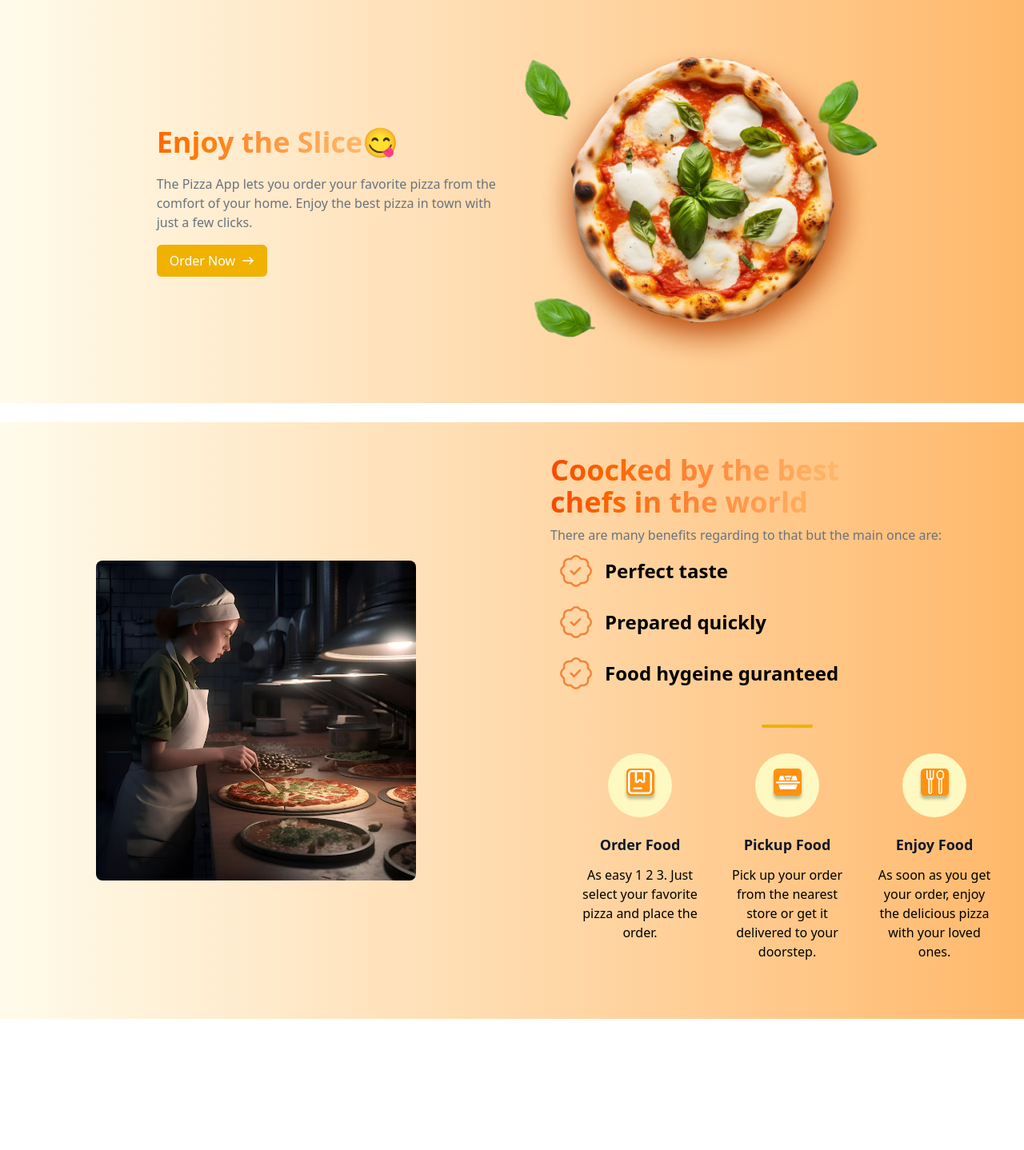
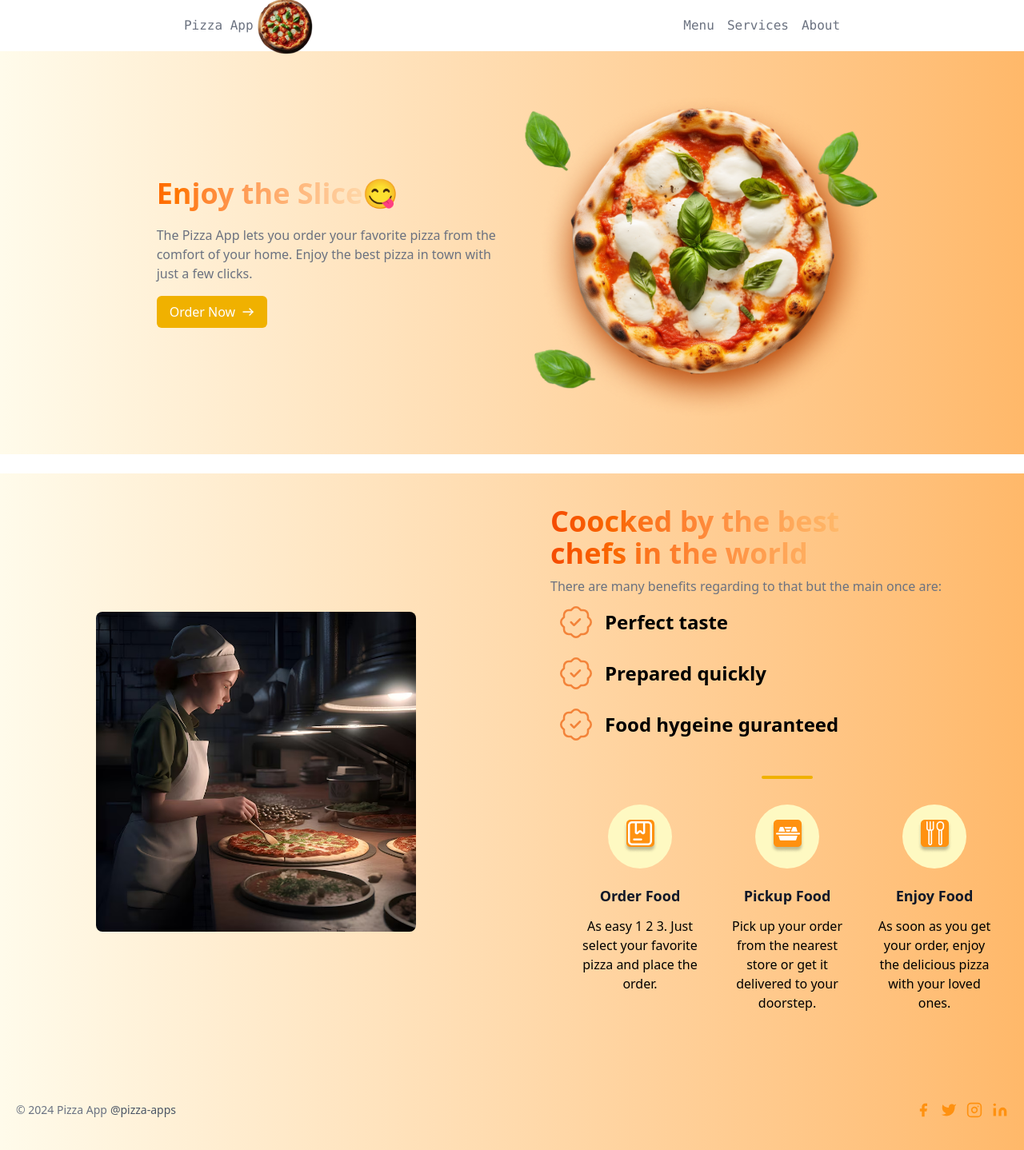
Before and after one commit to Shanuyadav6397/Food-Coma-Frontend, a React (Vite) app: page / in a window 1280 px wide. Shown: the whole page at 80% size. Before the commit the page ends 1274 px from the top, so only its background shows below. Built offline with nearby package versions, Linux system fonts and the light colour scheme.

Commit message:
Add Layout component

```diff
--- a/src/App.jsx
+++ b/src/App.jsx
@@ -1,13 +1,16 @@
 import { useState } from 'react'
 import './App.css'
 import Home from './Pages/Home'
+import Layout from './Layouts/Layout'
 
 function App() {
   const [count, setCount] = useState(0)
 
   return (
     <div>
-      <Home />
+      <Layout>
+        <Home />
+      </Layout>
     </div>
   )
 }
--- /dev/null
+++ b/src/Components/Footer.jsx
@@ -0,0 +1,80 @@
+function Footer() {
+    return (
+        <footer className="text-gray-600 body-font ">
+            <div className="bg-gradient-to-r from-amber-50 to-orange-300">
+                <div className="container flex flex-col flex-wrap px-5 py-10 mx-auto sm:flex-row">
+                    <p className="text-sm text-center text-gray-500 sm:text-left">
+                        &copy; 2024 Pizza App
+                        <a
+                            href="https://twitter.com/knyttneve"
+                            rel="noopener noreferrer"
+                            className="ml-1 text-gray-600"
+                            target="_blank"
+                        >
+                            @pizza-apps
+                        </a>
+                    </p>
+                    <span className="inline-flex justify-center mt-2 sm:ml-auto sm:mt-0 sm:justify-start">
+                        <a className="text-[#FF9110] hover:text-[#ff8f1077]">
+                            <svg
+                                fill="currentColor"
+                                strokeLinecap="round"
+                                strokeLinejoin="round"
+                                strokeWidth="2"
+                                className="w-5 h-5"
+                                viewBox="0 0 24 24"
+                            >
+                                <path d="M18 2h-3a5 5 0 00-5 5v3H7v4h3v8h4v-8h3l1-4h-4V7a1 1 0 011-1h3z"></path>
+                            </svg>
+                        </a>
+                        <a className="ml-3 text-[#FF9110] hover:text-[#ff8f1077]">
+                            <svg
+                                fill="currentColor"
+                                strokeLinecap="round"
+                                strokeLinejoin="round"
+                                strokeWidth="2"
+                                className="w-5 h-5"
+                                viewBox="0 0 24 24"
+                            >
+                                <path d="M23 3a10.9 10.9 0 01-3.14 1.53 4.48 4.48 0 00-7.86 3v1A10.66 10.66 0 013 4s-4 9 5 13a11.64 11.64 0 01-7 2c9 5 20 0 20-11.5a4.5 4.5 0 00-.08-.83A7.72 7.72 0 0023 3z"></path>
+                            </svg>
+                        </a>
+                        <a className="ml-3 text-[#FF9110] hover:text-[#ff8f1077]">
+                            <svg
+                                fill="none"
+                                stroke="currentColor"
+                                strokeLinecap="round"
+                                strokeLinejoin="round"
+                                strokeWidth="2"
+                                className="w-5 h-5"
+                                viewBox="0 0 24 24"
+                            >
+                                <rect width="20" height="20" x="2" y="2" rx="5" ry="5"></rect>
+                                <path d="M16 11.37A4 4 0 1112.63 8 4 4 0 0116 11.37zm1.5-4.87h.01"></path>
+                            </svg>
+                        </a>
+                        <a className="ml-3 text-[#FF9110] hover:text-[#ff8f1077]">
+                            <svg
+                                fill="currentColor"
+                                stroke="currentColor"
+                                strokeLinecap="round"
+                                strokeLinejoin="round"
+                                strokeWidth="0"
+                                className="w-5 h-5"
+                                viewBox="0 0 24 24"
+                            >
+                                <path
+                                    stroke="none"
+                                    d="M16 8a6 6 0 016 6v7h-4v-7a2 2 0 00-2-2 2 2 0 00-2 2v7h-4v-7a6 6 0 016-6zM2 9h4v12H2z"
+                                ></path>
+                                <circle cx="4" cy="4" r="2" stroke="none"></circle>
+                            </svg>
+                        </a>
+                    </span>
+                </div>
+            </div>
+        </footer>
+    );
+}
+
+export default Footer;
--- /dev/null
+++ b/src/Layouts/Layout.jsx
@@ -0,0 +1,38 @@
+import Pizzalogo from '../assets/Images/pizza1.png';
+import Footer from '../Components/Footer';
+
+function Layout({ children }) {
+    return (
+        <div>
+            <nav className="flex items-center justify-around h-16 text-[#6B7280] font-mono border-none shadow-md">
+                <div className="flex items-center justify-center">
+                    <p>Pizza App</p>
+                    <img src={Pizzalogo} alt="Pizza logo" />
+                </div>
+                <div className='hidden md:block'>
+                    <ul className='flex gap-4'>
+                        <li className='hover:text-[#FF9110]'>
+                            {' '}
+                            <p>Menu {' '}</p>
+                        </li>
+                        <li className='hover:text-[#FF9110]'>
+                            {' '}
+                            <p>Services {' '}</p>
+                        </li>
+                        <li className='hover:text-[#FF9110]'>
+                            {' '}
+                            <p>About {' '}</p>
+                        </li>
+                    </ul>
+                </div>
+            </nav>
+            {children}
+            <footer>
+                <Footer />
+            </footer>
+        </div>
+    )
+}
+
+
+export default Layout;
--- a/src/Pages/Home.jsx
+++ b/src/Pages/Home.jsx
@@ -15,7 +15,7 @@ function Home() {
                 <div className="w-4/6 ml-4 text-center md:w-2/6 md:text-left">
 
                     <div className="flex justify-center text-4xl md:justify-normal">
-                        <h1 className="pb-5 font-bold text-transparent bg-gradient-to-r from-orange-500 to-orange-300 bg-clip-text">
+                        <h1 className="pb-5 font-bold text-transparent bg-gradient-to-r from-orange-500 to-orange-200 bg-clip-text">
                             Enjoy the Slice {' '}
                         </h1>
                         <h1>
```
Lines whose indentation alone changed are shown as unchanged.
